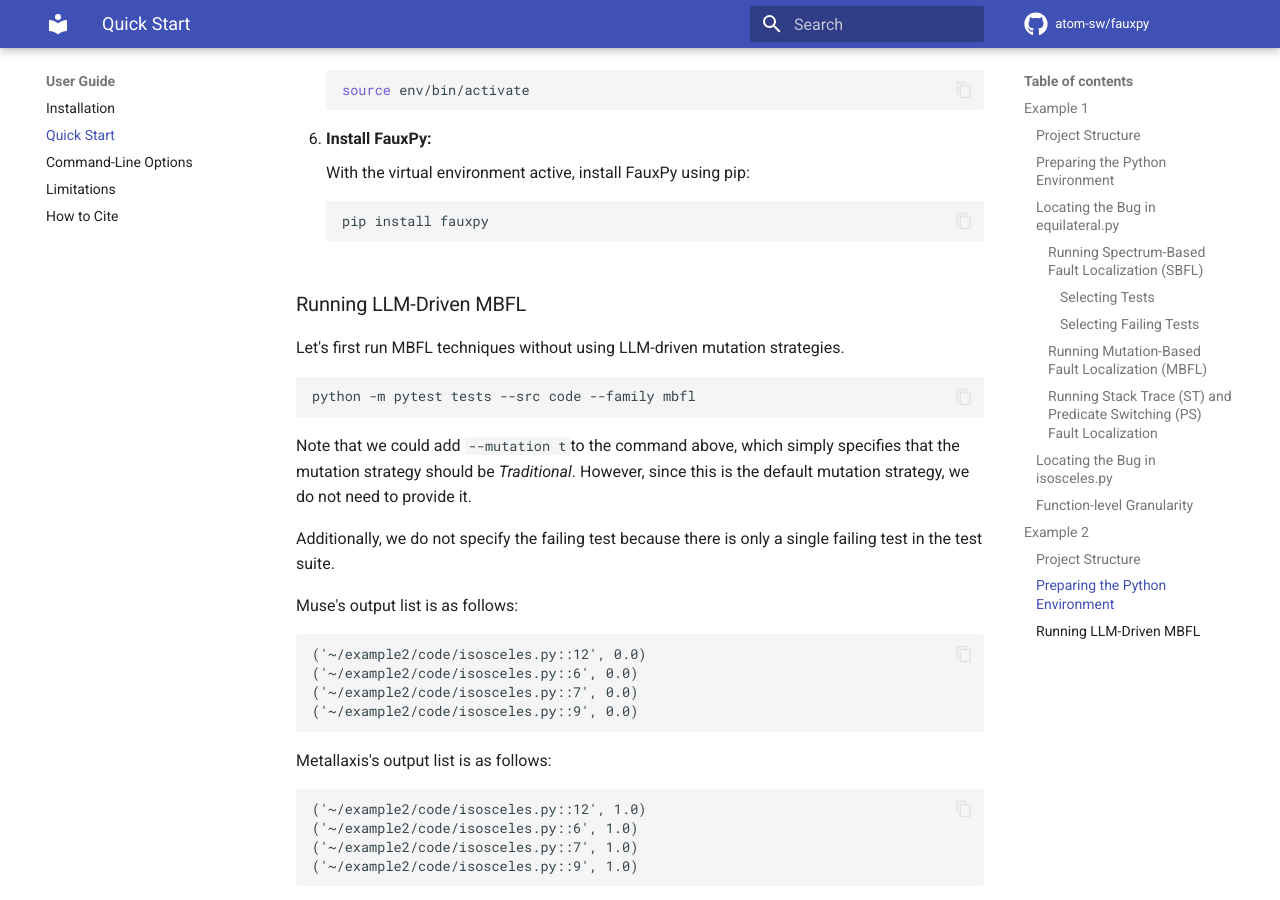
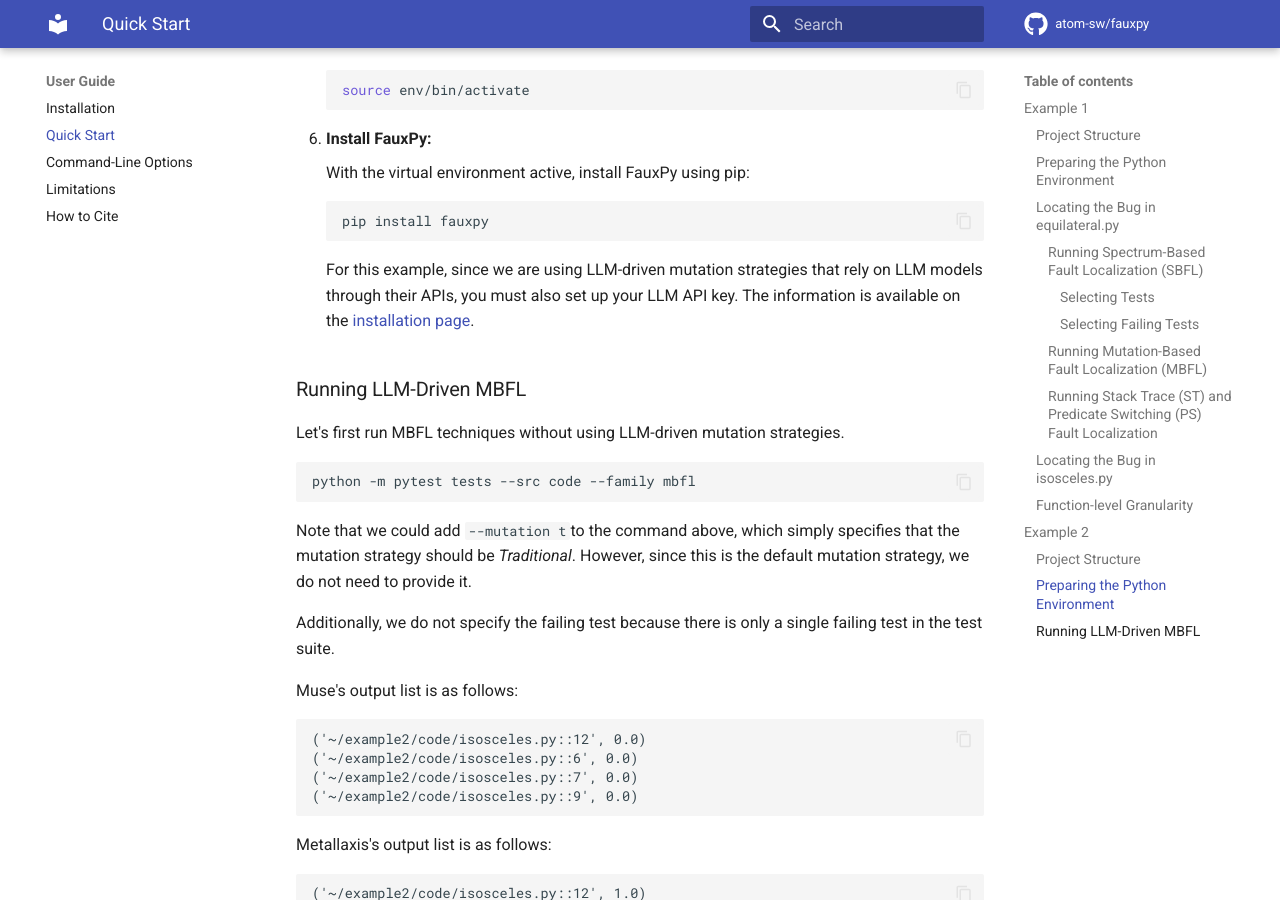
Before and after one commit to atom-sw/fauxpy, an MkDocs documentation site: the page built from docs/user/start.md, in a window 1280 px wide and 900 px high, scrolled down 10855 px. Built offline with MkDocs 1.6.1 and Material for MkDocs 9.7.7, drawn with Linux system fonts in a browser that asks for light colours; comment, search, counter and statistics services are not loaded.

Commit message:
Revise documentation

````diff
--- a/docs/user/start.md
+++ b/docs/user/start.md
@@ -608,6 +608,11 @@ walkthrough:
     pip install fauxpy
     ```
 
+    For this example, since we are using LLM-driven mutation strategies
+    that rely on LLM models through their APIs, you must also set up
+    your LLM API key. The information is available on the
+    [installation page](./install.md).
+
 ### Running LLM-Driven MBFL
 
 Let's first run MBFL techniques without using LLM-driven mutation strategies.
````
Also changed, not shown: docs/index.md (+1 -1 lines), docs/user/using.md (+2 -0 lines).
